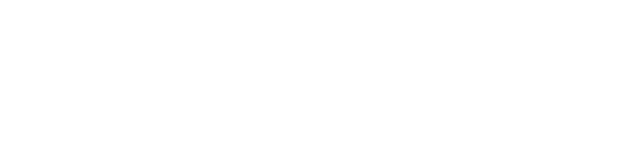
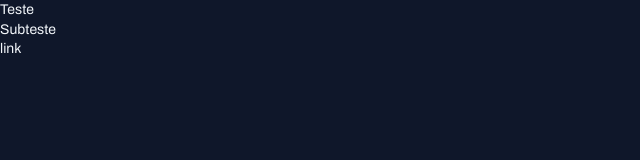
Before and after one commit to KATHeleen268/Projeto_Portal_de_Noticias, a plain HTML site: page index.html in a window 1280 px wide. Shown: the whole page, without its empty margins (0-640 px from the left). Drawn offline with Linux system fonts and the light colour scheme.

Commit message:
adicionando fontes no projeto

```diff
--- a/index.html
+++ b/index.html
@@ -1,11 +1,19 @@
 <!DOCTYPE html>
 <html lang="en">
 <head>
+    <link rel="preconnect" href="https://fonts.googleapis.com">
+    <link rel="preconnect" href="https://fonts.gstatic.com" crossorigin>
+
+
     <meta charset="UTF-8">
     <meta name="viewport" content="width=device-width, initial-scale=1.0">
     <title>Portal de Noticias</title>
+    <link rel="stylesheet" href="styles/index.css">
+    <link href="https://fonts.googleapis.com/css2?family=Archivo:ital,wght@0,100..900;1,100..900&display=swap" rel="stylesheet">
 </head>
 <body>
-
+    <h1>Teste</h1>
+    <h2>Subteste</h2>
+    <a href="#">link</a>
 </body>
 </html>
--- a/styles/global.css
+++ b/styles/global.css
@@ -11,9 +11,31 @@
    --stroke-color: #1E293B;
    --text-color-primary:  #F1F5F9;
    --text-color-secondary:  #CBD5E1;
+
+   --font-family: 'Archivo', 'sans-serif';
+   --h1: 800 24px/135% var(--font-family);
+   --h2: 800 16px/140% var(--font-family);
+   --h3: 800 14px/140% var(--font-family);
+   --text-span: 600 14px/145% var(--font-family);
+   --text: 400 14px/140% var(--font-family);
+   --text-sm: 400 14px/160% var(--font-family);
 }
 
 body{
+    font: var(--text);
     color: var(--text-color-primary);
     background-color: var(--bg-color);
 }
+
+a{
+    text-decoration: none;
+    color: inherit;
+}
+
+a:hover{
+    color: var(--brand-color-light);
+}
+
+h1, h2, h3{
+    font: inherit;
+}
```
